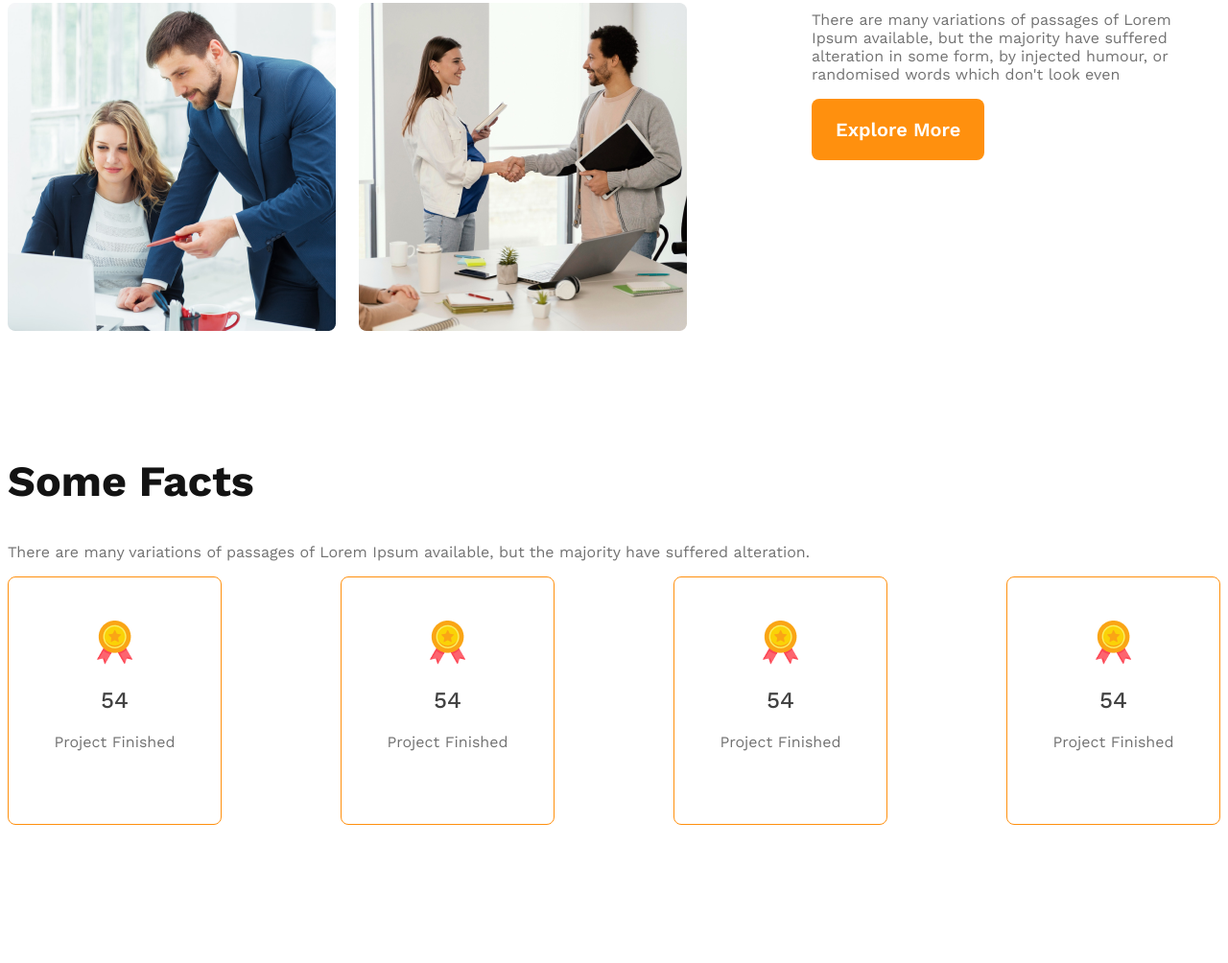
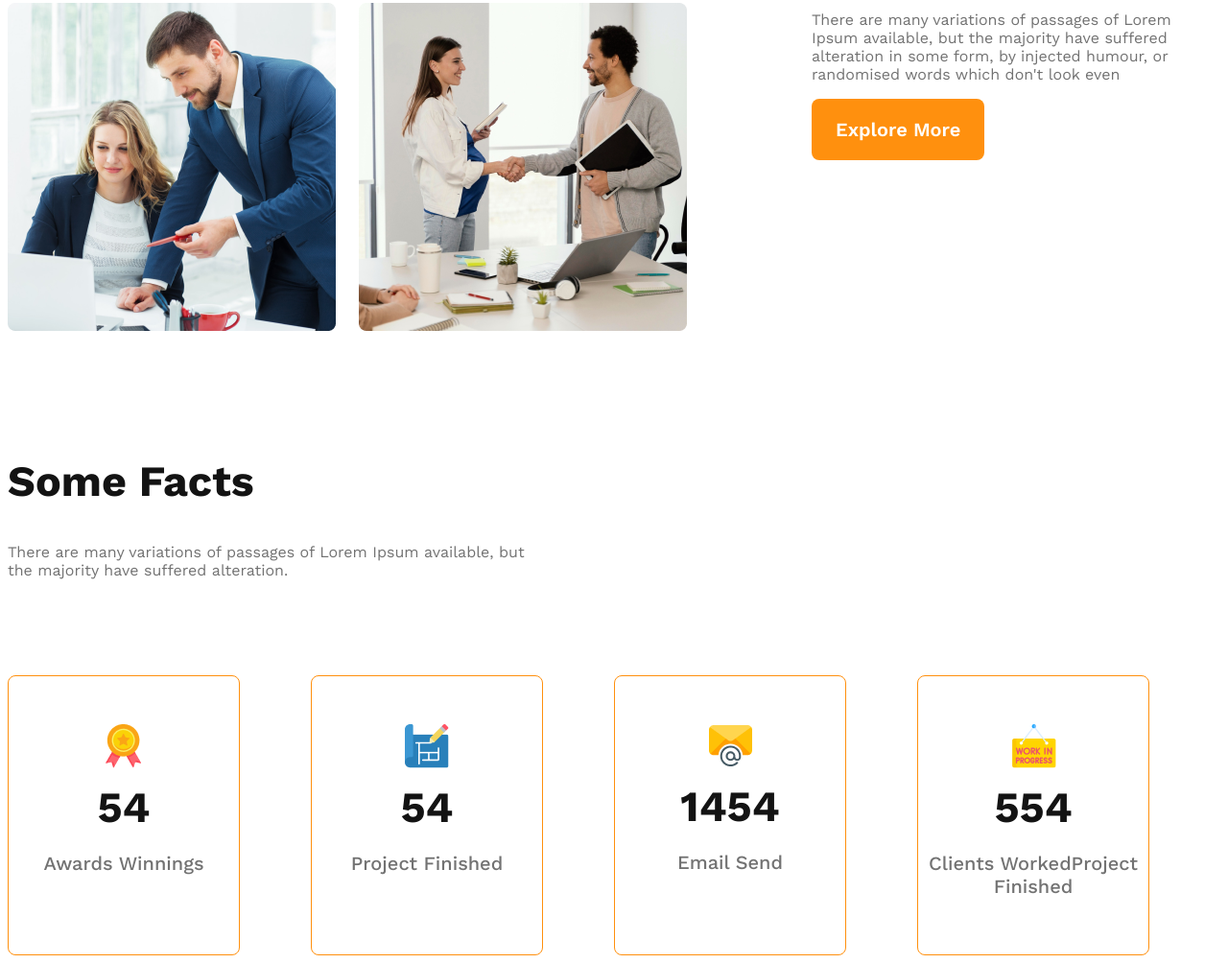
Before and after one commit to rafirabby13/g3-architect-website, a plain HTML site: page index.html in a window 1280 px wide. Shown: the part 1667-2671 px from the top of the page at 96% size. Before the commit the page ends 2535 px from the top, so only its background shows below. Drawn offline with nearby package versions, Linux system fonts and the light colour scheme.

Commit message:
added fact cards section

```diff
--- a/index.html
+++ b/index.html
@@ -11,7 +11,7 @@
     <header class="bg-light">
       <nav class="navbar display-flex">
         <h3 class="text-black">G3 Architects</h3>
-        <ul class="nav-links display-flex text-gray">
+        <ul class="nav-links display-flex text-black">
           <li class="nav-item"><a class="nav-link" href="#">Home</a></li>
           <li class="nav-item"><a class="nav-link" href="#">About Us</a></li>
           <li class="nav-item"><a class="nav-link" href="#">Contact Us</a></li>
@@ -57,28 +57,28 @@
         <section class="some-facts">
             <div>
                 <h1 class="text-black">Some Facts</h1>
-            <p class="text-light-gray">There are many variations of passages of Lorem Ipsum available, but the majority have suffered alteration.</p>
+            <p class="text-light-gray fact-description">There are many variations of passages of Lorem Ipsum available, but the majority have suffered alteration.</p>
             </div>
-            <div class="facts-container">
+            <div class="facts-container dis">
                 <div class="fact">
                     <img src="images/icons/ribon.png" alt="">
-                    <h1 class="text-gray">54</h1>
-                    <p class="text-light-gray">Project Finished</p>
+                    <h1 class="text-black fact-number">54</h1>
+                    <p class="text-light-gray fact-title">Awards Winnings</p>
                 </div>
                 <div class="fact">
-                    <img src="images/icons/ribon.png" alt="">
-                    <h1 class="text-gray">54</h1>
-                    <p class="text-light-gray">Project Finished</p>
+                    <img src="images/icons/projects.png" alt="">
+                    <h1 class="text-black fact-number">54</h1>
+                    <p class="text-light-gray fact-title">Project Finished</p>
                 </div>
                 <div class="fact">
-                    <img src="images/icons/ribon.png" alt="">
-                    <h1 class="text-gray">54</h1>
-                    <p class="text-light-gray">Project Finished</p>
+                    <img src="images/icons/email.png " alt="">
+                    <h1 class="text-black fact-number">1454</h1>
+                    <p class="text-light-gray fact-title">Email Send</p>
                 </div>
                 <div class="fact">
-                    <img src="images/icons/ribon.png" alt="">
-                    <h1 class="text-gray">54</h1>
-                    <p class="text-light-gray">Project Finished</p>
+                    <img src="images/icons/customers.png" alt="">
+                    <h1 class="text-black fact-number">554</h1>
+                    <p class="text-light-gray fact-title">Clients WorkedProject Finished</p>
                 </div>
             </div>
         </section>
--- a/styles/style.css
+++ b/styles/style.css
@@ -110,12 +110,27 @@ margin-top: 130px;
 .facts-container{
  display: grid;
  grid-template-columns: repeat(4,1fr);
- gap: 124px;
+ /* gap: 124px; */
+ margin-top: 100px;
 }
 .fact{
     border: 1px solid #FF900E;
-    gap: 124;
+    width: 240px;
+    height: 240px;
     text-align: center;
-    padding: 45px 35px 60px;
+    /* padding: 45px 35px 0px; */
+   padding: 50px 0px 0 0;
     border-radius: 8px;
 }
+.fact-number{
+    margin-top: 10px;
+    margin-bottom: 10px;
+}
+.fact-title{
+    font-size: 1.25rem;
+    font-weight: 500;
+
+}
+.fact-description{
+    max-width: 540px;
+}
```
